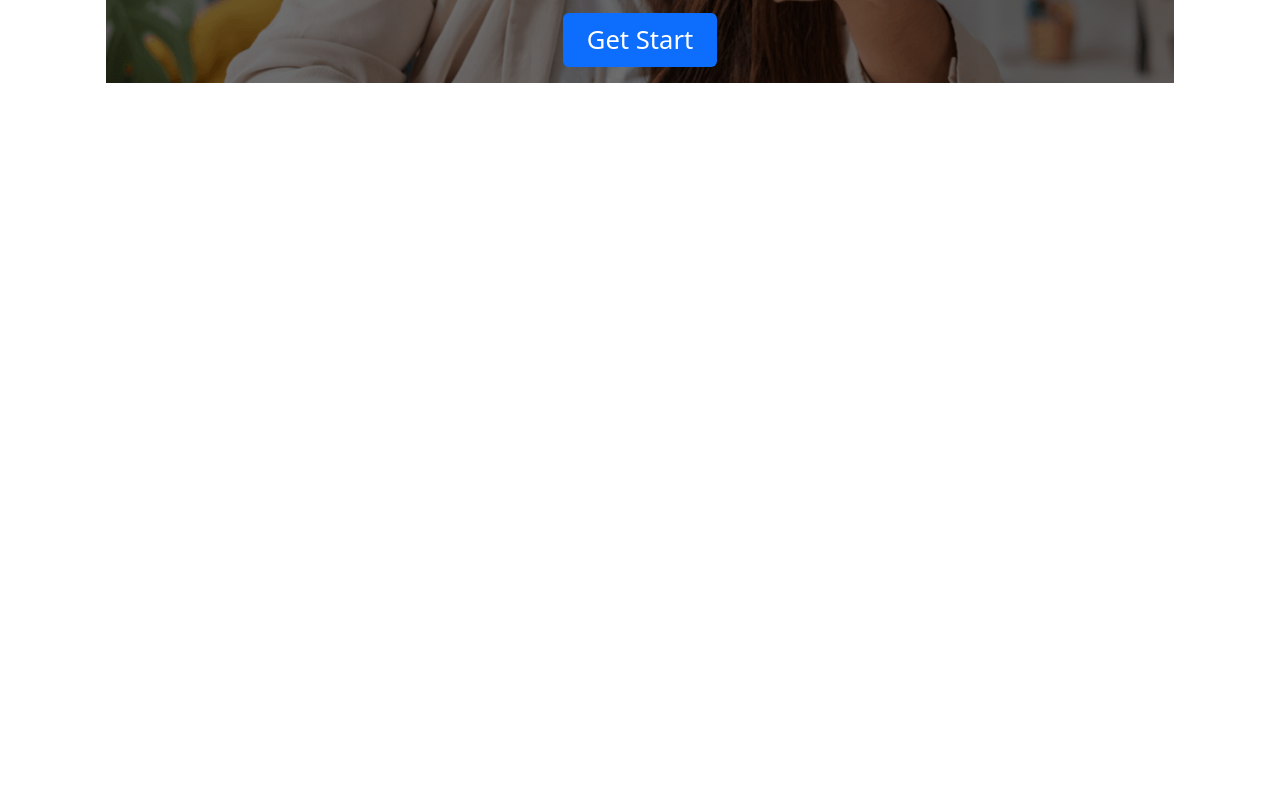
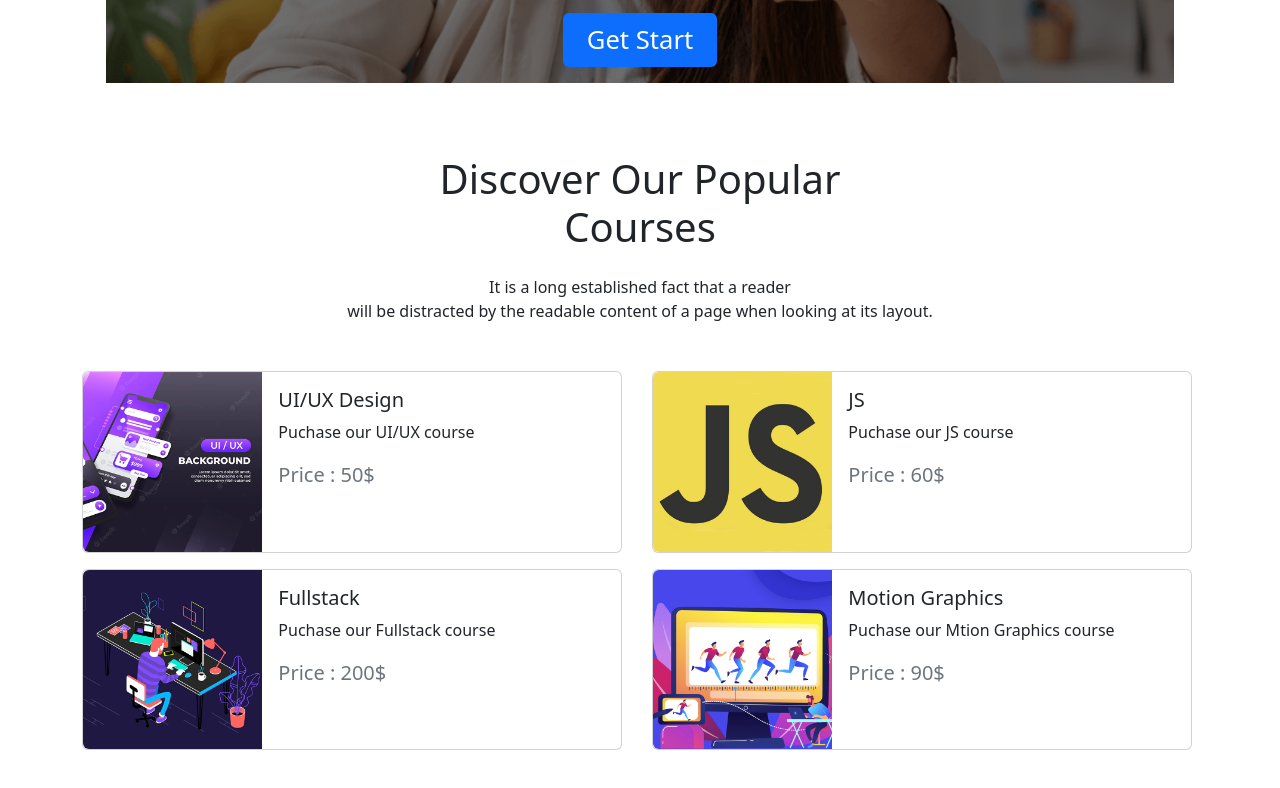
Before and after one commit to DevTausif/BTech-repo, a plain HTML site: page index.html in a window 1280 px wide. Shown: the part 536-1324 px from the top of the page. Before the commit the page ends 800 px from the top, so only its background shows below. Drawn offline with nearby package versions, Linux system fonts and the light colour scheme.

Commit message:
Card added

```diff
--- a/index.html
+++ b/index.html
@@ -9,7 +9,7 @@
 
   <body>
     <!-- Nav Start -->
-        <header class="container mt-5">
+        <header class="container">
             <nav class="navbar navbar-expand-lg fixed-top bg-light">
                 <div class="container">
                   <a class="navbar-brand fw-bold" href="#">BTech</a>
@@ -44,7 +44,7 @@
     <!-- Nav End -->
 
     <!-- Slide-Show Start -->
-          <section class="mb-5">
+          <section class="mb-5 pt-5">
             <div id="carouselExampleCaptions" class="carousel slide" data-bs-ride="false">
               <div class="carousel-inner">
                 <div class="carousel-item active">
@@ -112,6 +112,91 @@
       </header>
     <!-- Slide-Show End -->
 
+    <main>
+      <!-- Card Start -->
+        <section class="container mb-5">
+
+          <div class="text-center">
+
+            <h1 class="mb-4">Discover Our Popular <br>
+              Courses</h1>
+
+            <p class="mt-3">It is a long established fact that a reader <br> will be distracted by the readable
+              content of a page when looking at its layout.</p>
+          </div>
+
+          <div class="row mt-5">
+            <div class="col-lg-6 col-mid-12">
+              <div class="card mb-3" style="max-width: 540px;">
+                <div class="row g-0">
+                  <div class="col-md-4">
+                    <img src="images/course/course.jpg" class="img-fluid rounded-start" alt="...">
+                  </div>
+                  <div class="col-md-8">
+                    <div class="card-body">
+                      <h5 class="card-title"> UI/UX Design</h5>
+                      <p class="card-text"> Puchase our UI/UX course</p>
+                      <p class="card-text"><small class="text-muted fs-5">Price : 50$</small></p>
+                    </div>
+                  </div>
+                </div>
+              </div>
+            </div>
+            <div class="col-lg-6 col-mid-12">
+              <div class="card mb-3" style="max-width: 540px;">
+                <div class="row g-0">
+                  <div class="col-md-4">
+                    <img src="images/course/javascript.png" class="img-fluid rounded-start" alt="...">
+                  </div>
+                  <div class="col-md-8">
+                    <div class="card-body">
+                      <h5 class="card-title"> JS</h5>
+                      <p class="card-text"> Puchase our JS course</p>
+                      <p class="card-text"><small class="text-muted fs-5">Price : 60$</small></p>
+                    </div>
+                  </div>
+                </div>
+              </div>
+            </div>
+            <div class="col-lg-6 col-mid-12">
+              <div class="card mb-3" style="max-width: 540px;">
+                <div class="row g-0">
+                  <div class="col-md-4">
+                    <img src="images/course/fullstack.png" class="img-fluid rounded-start" alt="...">
+                  </div>
+                  <div class="col-md-8">
+                    <div class="card-body">
+                      <h5 class="card-title"> Fullstack</h5>
+                      <p class="card-text"> Puchase our Fullstack course</p>
+                      <p class="card-text"><small class="text-muted fs-5">Price : 200$</small></p>
+                    </div>
+                  </div>
+                </div>
+              </div>
+            </div>
+            <div class="col-lg-6 col-mid-12">
+              <div class="card mb-3" style="max-width: 540px;">
+                <div class="row g-0">
+                  <div class="col-md-4">
+                    <img src="images/course/motion.jpg" class="img-fluid rounded-start" alt="...">
+                  </div>
+                  <div class="col-md-8">
+                    <div class="card-body">
+                      <h5 class="card-title">Motion Graphics</h5>
+                      <p class="card-text">  Puchase our Mtion Graphics course</p>
+                      <p class="card-text"><small class="text-muted fs-5">Price : 90$</small></p>
+                    </div>
+                  </div>
+                </div>
+              </div>
+            </div>
+
+          </div>
+
+        </section>
+      <!-- Card End -->
+    </main>
+
     <script src="https://cdn.jsdelivr.net/npm/bootstrap@5.2.0/dist/js/bootstrap.bundle.min.js" integrity="sha384-A3rJD856KowSb7dwlZdYEkO39Gagi7vIsF0jrRAoQmDKKtQBHUuLZ9AsSv4jD4Xa" crossorigin="anonymous"></script>
   </body>
 </html>
```
Also changed, not shown: images/course/marketing.png (deleted).
